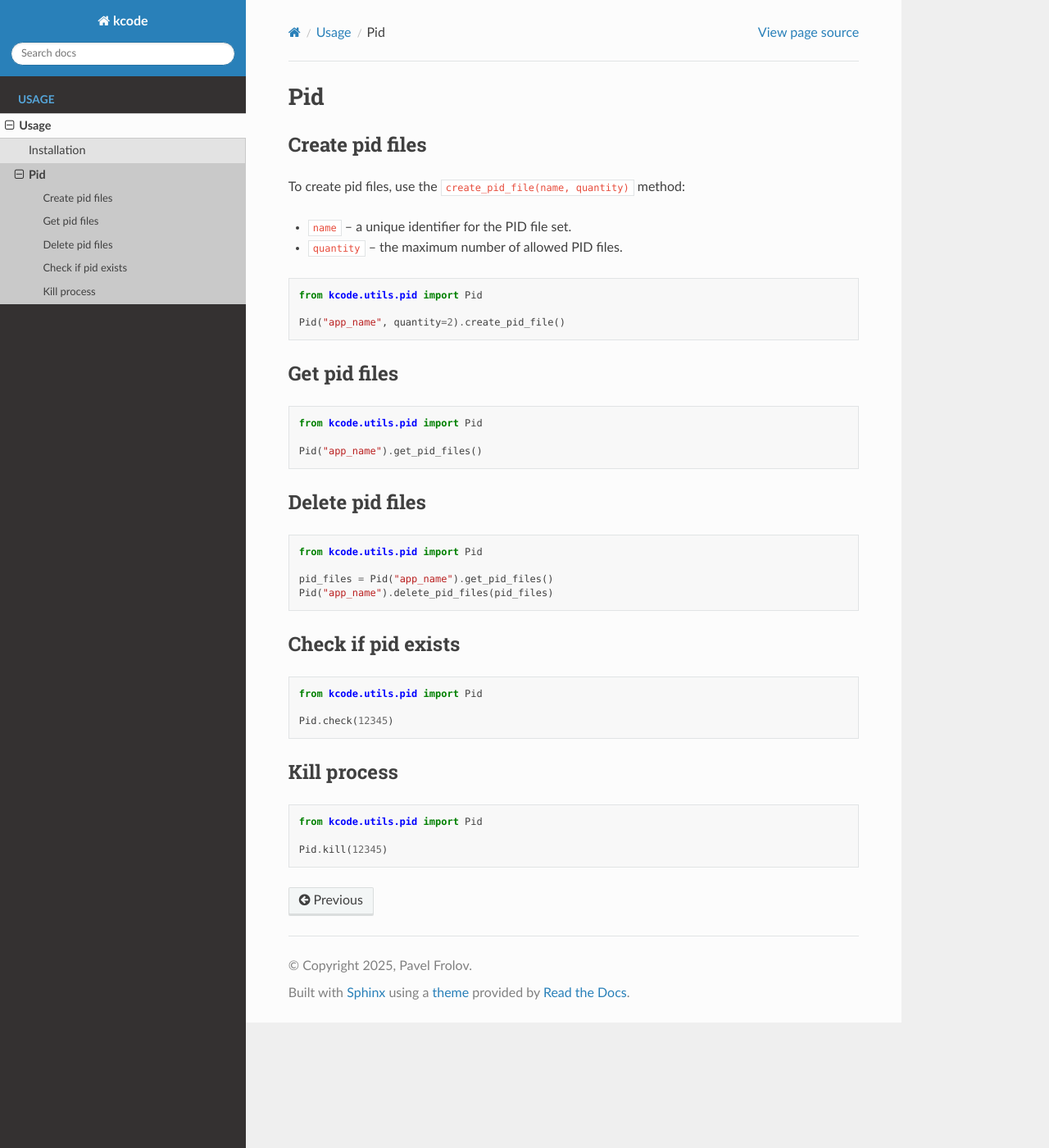
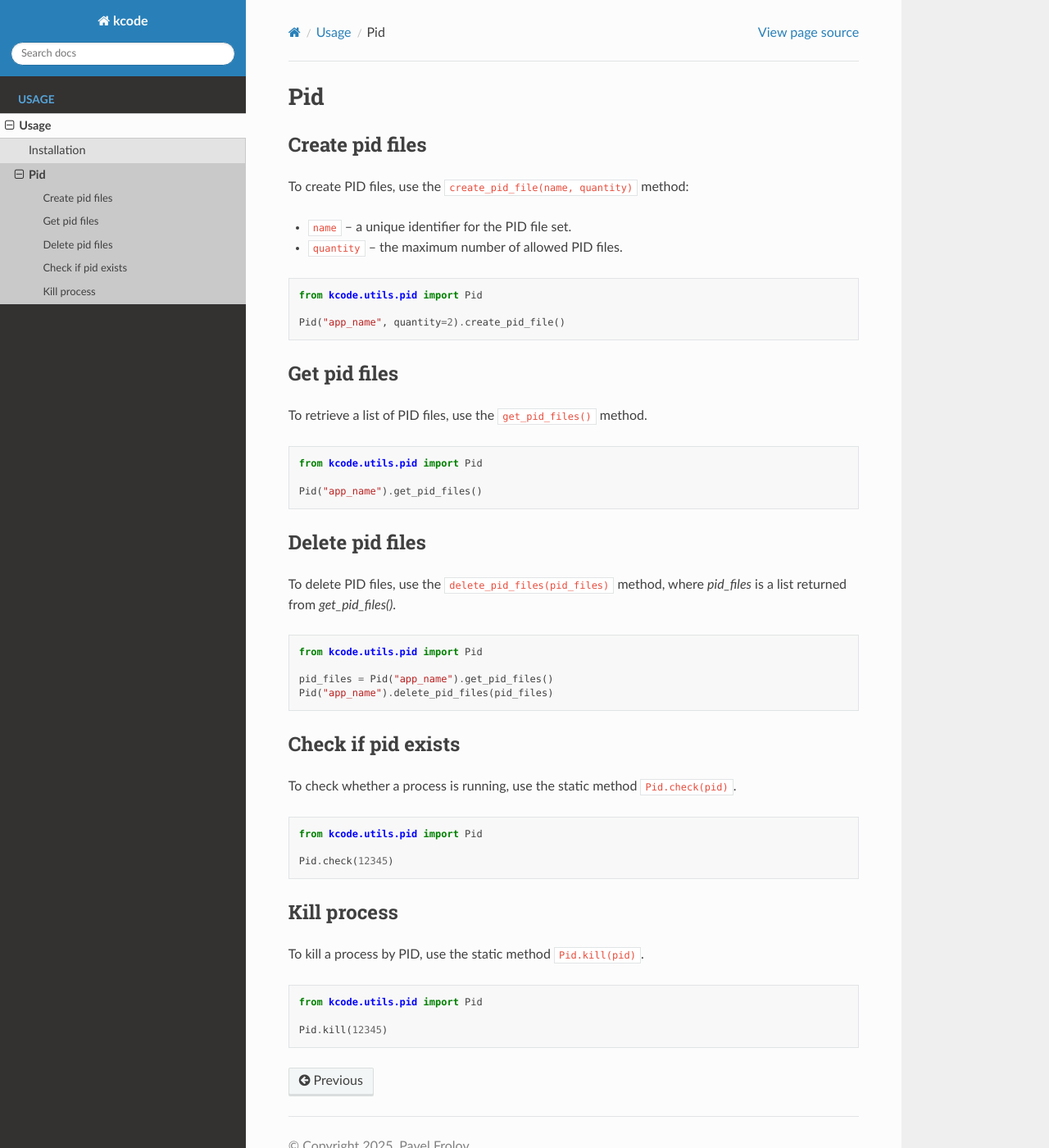
Before and after one commit to frolpaxa/kcode, a Sphinx documentation site: the page built from docs/source/pid.rst, in a window 1280 px wide and 1400 px high. Shown: the whole window at 82% size. Built offline with Sphinx 7.4.7 and the Read the Docs theme 3.1.0, drawn with Linux system fonts in a browser that asks for light colours.

Commit message:
pid docs

```diff
--- a/docs/source/pid.rst
+++ b/docs/source/pid.rst
@@ -6,7 +6,7 @@ Pid
 Create pid files
 ----------------
 
-To create pid files, use the ``create_pid_file(name, quantity)`` method:
+To create PID files, use the ``create_pid_file(name, quantity)`` method:
 
 - ``name`` – a unique identifier for the PID file set.
 - ``quantity`` – the maximum number of allowed PID files.
@@ -17,8 +17,11 @@ To create pid files, use the ``create_pid_file(name, quantity)`` method:
 
    Pid("app_name", quantity=2).create_pid_file()
 
+
 Get pid files
 -------------
+
+To retrieve a list of PID files, use the ``get_pid_files()`` method.
 
 .. code-block:: python
 
@@ -26,8 +29,11 @@ Get pid files
 
    Pid("app_name").get_pid_files()
 
+
 Delete pid files
 ----------------
+
+To delete PID files, use the ``delete_pid_files(pid_files)`` method, where `pid_files` is a list returned from `get_pid_files()`.
 
 .. code-block:: python
 
@@ -36,8 +42,11 @@ Delete pid files
    pid_files = Pid("app_name").get_pid_files()
    Pid("app_name").delete_pid_files(pid_files)
 
+
 Check if pid exists
 -------------------
+
+To check whether a process is running, use the static method ``Pid.check(pid)``.
 
 .. code-block:: python
 
@@ -45,8 +54,11 @@ Check if pid exists
 
    Pid.check(12345)
 
+
 Kill process
 ------------
+
+To kill a process by PID, use the static method ``Pid.kill(pid)``.
 
 .. code-block:: python
 
```
